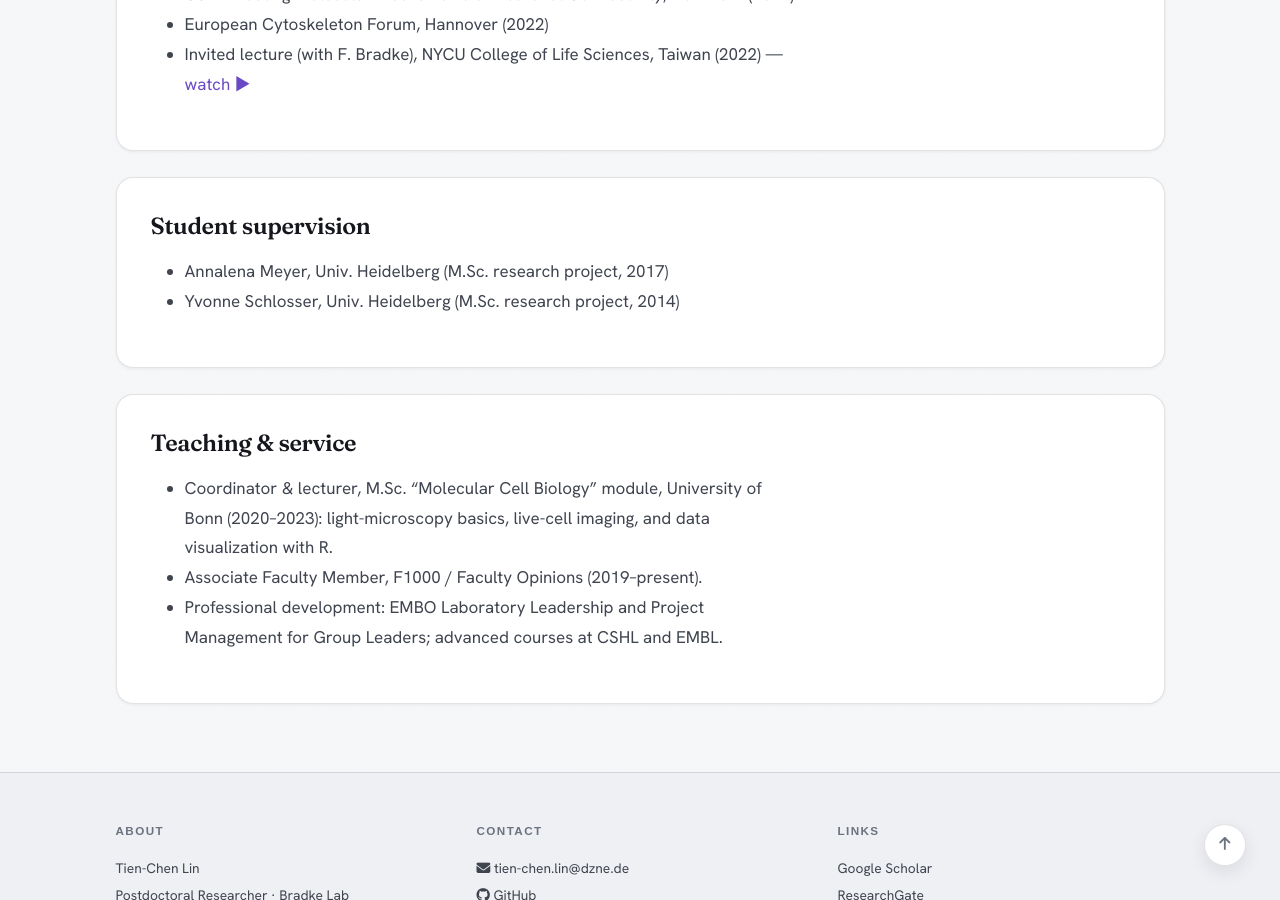
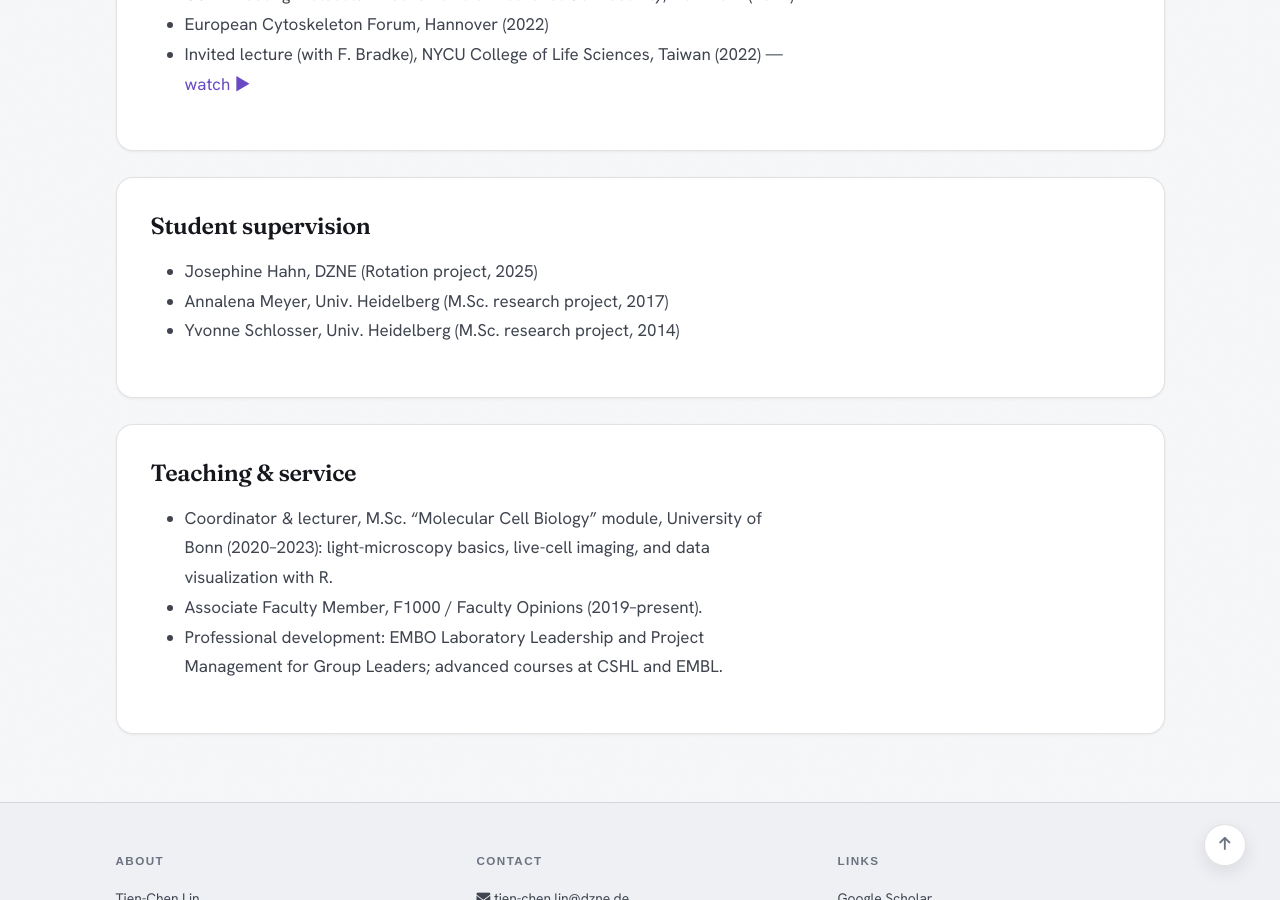
Before and after one commit to darkbreaker0/darkbreaker0.github.io, a Jekyll site: the page built from _pages/cv.md, in a window 1280 px wide and 900 px high, scrolled down 1602 px. Built offline with Jekyll 4.4.1, drawn with Linux system fonts in a browser that asks for light colours; a style sheet for code colours, icons or effects is not loaded.

Commit message:
content: add student supervision — Josephine Hahn (DZNE rotation, 2025)

```diff
--- a/_data/people.yml
+++ b/_data/people.yml
@@ -1,5 +1,10 @@
 # Students and mentees, shown on the CV/About page.
 # Each entry needs: name, location, degree, year
+- name: Josephine Hahn
+  location: DZNE
+  degree: Rotation project
+  year: 2025
+
 - name: Annalena Meyer
   location: Univ. Heidelberg
   degree: M.Sc. research project
```
